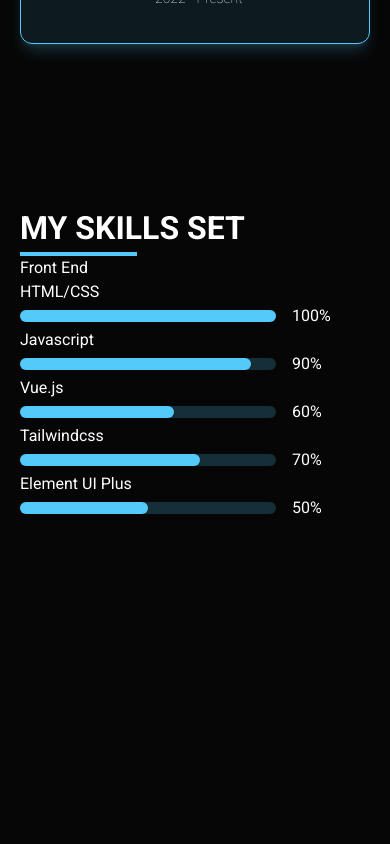
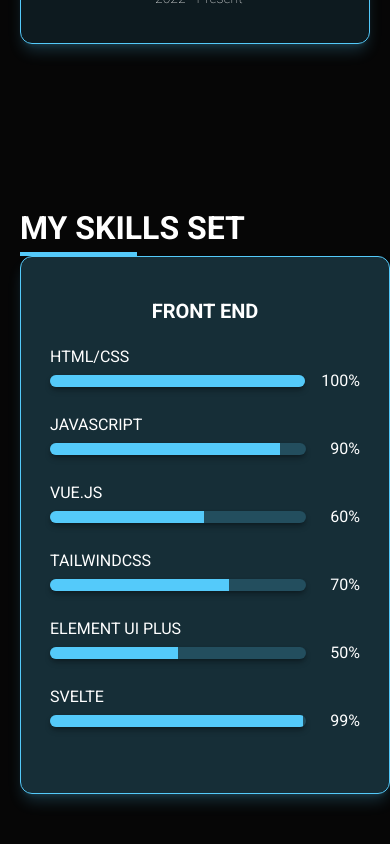
Before and after one commit to devitrithy/vue-project, a Vue app: page / in a window 390 px wide. Shown: the part 2796-3640 px from the top of the page. Built offline with nearby package versions, Linux system fonts and the light colour scheme.

Commit message:
test on phone

```diff
--- a/src/components/Navbar.vue
+++ b/src/components/Navbar.vue
@@ -1,7 +1,6 @@
 <script setup lang="ts">
 import Contact from "./shared/Contact.vue";
 import { store } from "../store";
-import { ref, type Ref } from "vue";
 let title = "{{ devitRithy }}";
 </script>
 <template>
--- a/src/components/Skill.vue
+++ b/src/components/Skill.vue
@@ -5,13 +5,20 @@
 <template>
   <main class="container px-5">
     <Heading title="My Skills Set" />
+    <div class="w-[370px]">
+      <div
+        class="flex flex-col items-center py-10 bg-primary/20 border border-primary rounded-xl shadow-lg shadow-primary/20"
+      >
+        <h1 class="uppercase text-xl font-bold">Front End</h1>
         <div>
-      <h1>Front End</h1>
           <Skill percent="100" subject="HTML/CSS" />
           <Skill percent="90" subject="Javascript" />
           <Skill percent="60" subject="Vue.js" />
           <Skill percent="70" subject="Tailwindcss" />
           <Skill percent="50" subject="Element UI Plus" />
+          <Skill percent="99" subject="Svelte" />
+        </div>
+      </div>
     </div>
   </main>
 </template>
--- a/src/components/shared/Skill.vue
+++ b/src/components/shared/Skill.vue
@@ -13,51 +13,66 @@
 console.log(skillPercent);
 
 let skillPercentage: Ref<number> = ref(0.0);
-let width: Ref<StyleValue> = ref("width: 10px");
+let width = `width: ${parseInt(props.percent!)}%`;
 let startAnimation: Ref<boolean> = ref(false);
 
-function startAnimate() {
-  let animate = setInterval(() => {
-    console.log("run");
-    if (skillPercentage.value >= skillPercent) {
-      return;
-    } else {
-      skillPercentage.value = skillPercentage.value + 1;
-      width.value = `width: ${skillPercentage.value}px`;
-    }
-    if (percentage.value < parseInt(props.percent!)) {
-      percentage.value += 1;
-    }
-  }, 10);
-  setTimeout(() => {
-    clearInterval(animate);
-  }, 5000);
-}
+// function startAnimate() {
+//   let animate = setInterval(() => {
+//     console.log("run");
+//     if (skillPercentage.value >= skillPercent) {
+//       return;
+//     } else {
+//       skillPercentage.value = skillPercentage.value + 1;
+//       width.value = `width: ${skillPercentage.value}px`;
+//     }
+//     if (percentage.value < parseInt(props.percent!)) {
+//       percentage.value += 1;
+//     }
+//   }, 10);
+//   setTimeout(() => {
+//     clearInterval(animate);
+//   }, 5000);
+// }
 
 let scroll = ref(0.0);
 window.addEventListener("scroll", () => {
   if (scroll.value > parseInt(props.yPoint!)) {
-    if (startAnimation.value === false) {
-      startAnimate();
-    }
     startAnimation.value = true;
+    console.log(scroll.value);
   } else {
-    scroll.value = window.scrollY;
+    startAnimation.value = false;
   }
+  scroll.value = window.scrollY;
 });
 </script>
 <template>
-  <article id="myElement">
-    <h1>{{ subject }}</h1>
-    <div class="flex items-center gap-4">
-      <div class="block w-64 h-3">
-        <div class="w-[256px] h-3 bg-primary/20 rounded-full absolute"></div>
-        <div
+  <div class="my-5 uppercase">
+    <h3>{{ subject }}</h3>
+    <div class="flex items-center gap-4 w-[310px] justify-between">
+      <span class="bar"
+        ><span
           v-bind:style="width"
-          class="h-3 bg-primary rounded-full absolute"
-        ></div>
-      </div>
-      <h3>{{ percentage }}%</h3>
+          :class="{ content: startAnimation === true }"
+        ></span
+      ></span>
+      <h1>{{ percent }}%</h1>
     </div>
-  </article>
+  </div>
 </template>
+
+<style>
+.bar {
+  @apply bg-primary/20 h-3 w-[256px] overflow-hidden rounded-full shadow-md shadow-black/30;
+}
+.bar span {
+  @apply bg-primary h-3 float-left;
+}
+.content {
+  animation: content 3s;
+}
+@keyframes content {
+  0% {
+    width: 0%;
+  }
+}
+</style>
```
Lines whose indentation alone changed are shown as unchanged.
